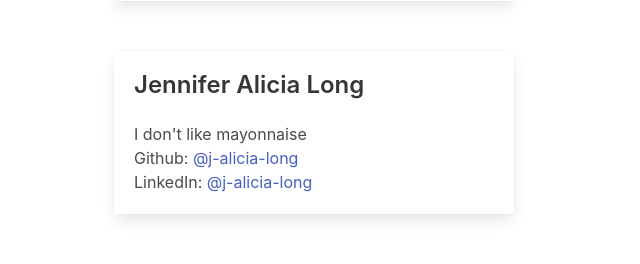
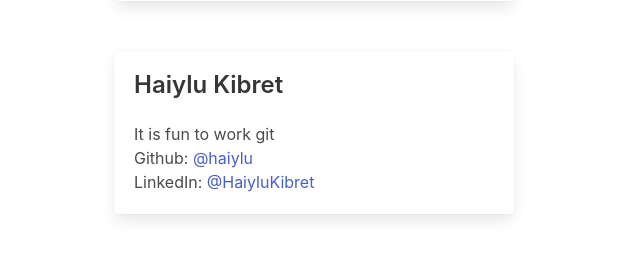
Before and after one commit to kjpark/collabo, a Flask app: page / in a window 1280 px wide. Shown: the part 1771-2035 px from the top of the page, without its empty margins (0-640 px from the left). Run offline with Flask 2, Linux system fonts and the light colour scheme; some libraries are stand-ins or nearby versions.

Commit message:
"Hi Haiylu"

```diff
--- a/templates/index.html
+++ b/templates/index.html
@@ -88,11 +88,11 @@
         </ul>
       </div>
       <div class="container card profile">
-        <h1 class="title is-4">Jennifer Alicia Long</h1>
-        <p>I don't like mayonnaise</p>
+        <h1 class="title is-4">Haiylu Kibret</h1>
+        <p>It is fun to work git</p>
         <ul>
-          <li>Github: <a href="https://github.com/j-alicia-long">@j-alicia-long</a></li>
-          <li>LinkedIn: <a href="https://www.linkedin.com/in/j-alicia-long/">@j-alicia-long</a></li>
+            <li>Github: <a href="https://github.com/Haiylu">@haiylu</a></li>
+            <li>LinkedIn: <a href="https://www.linkedin.com/in/haiylu-k-998591aa">@HaiyluKibret</a></li>
         </ul>
       </div>
   </section>
```
